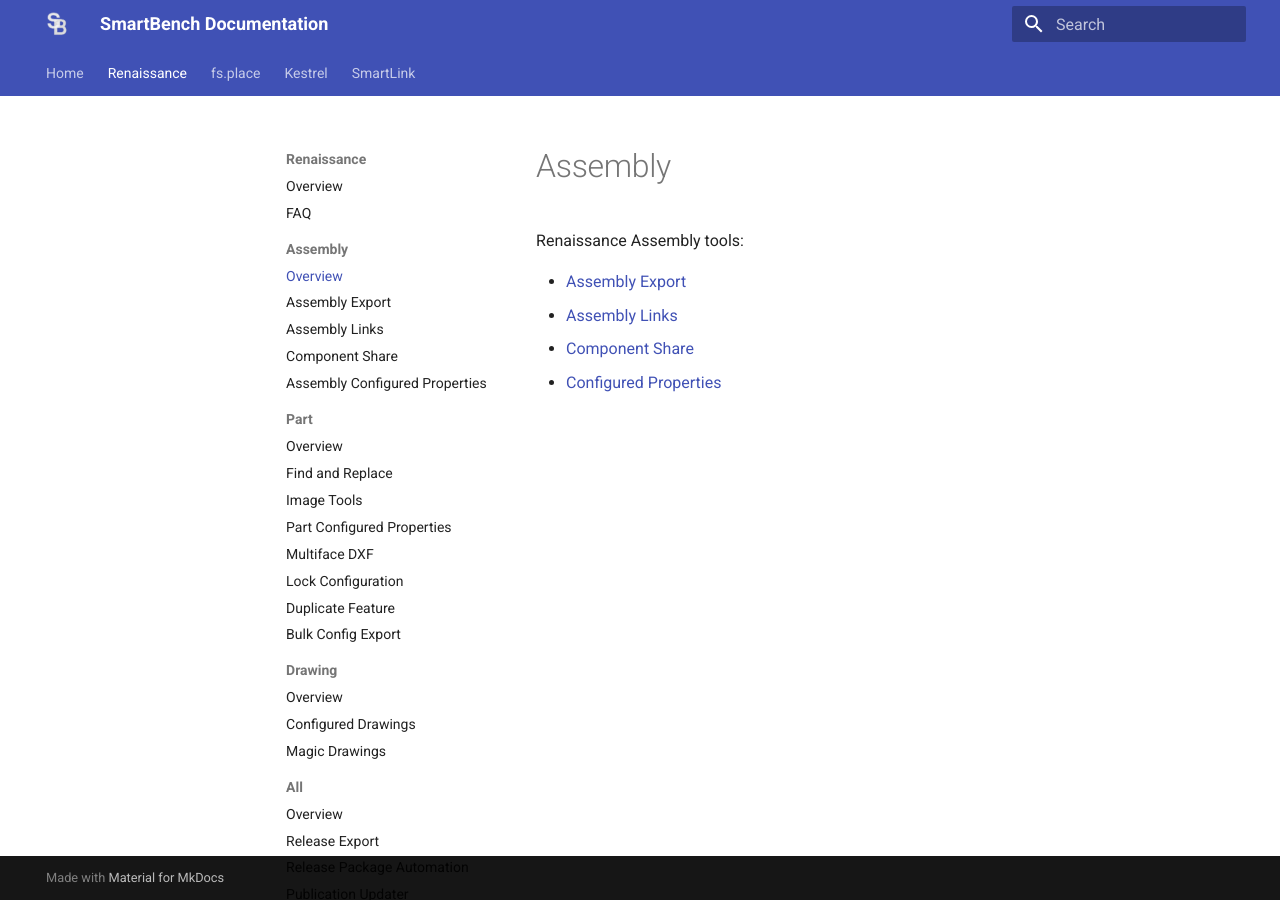
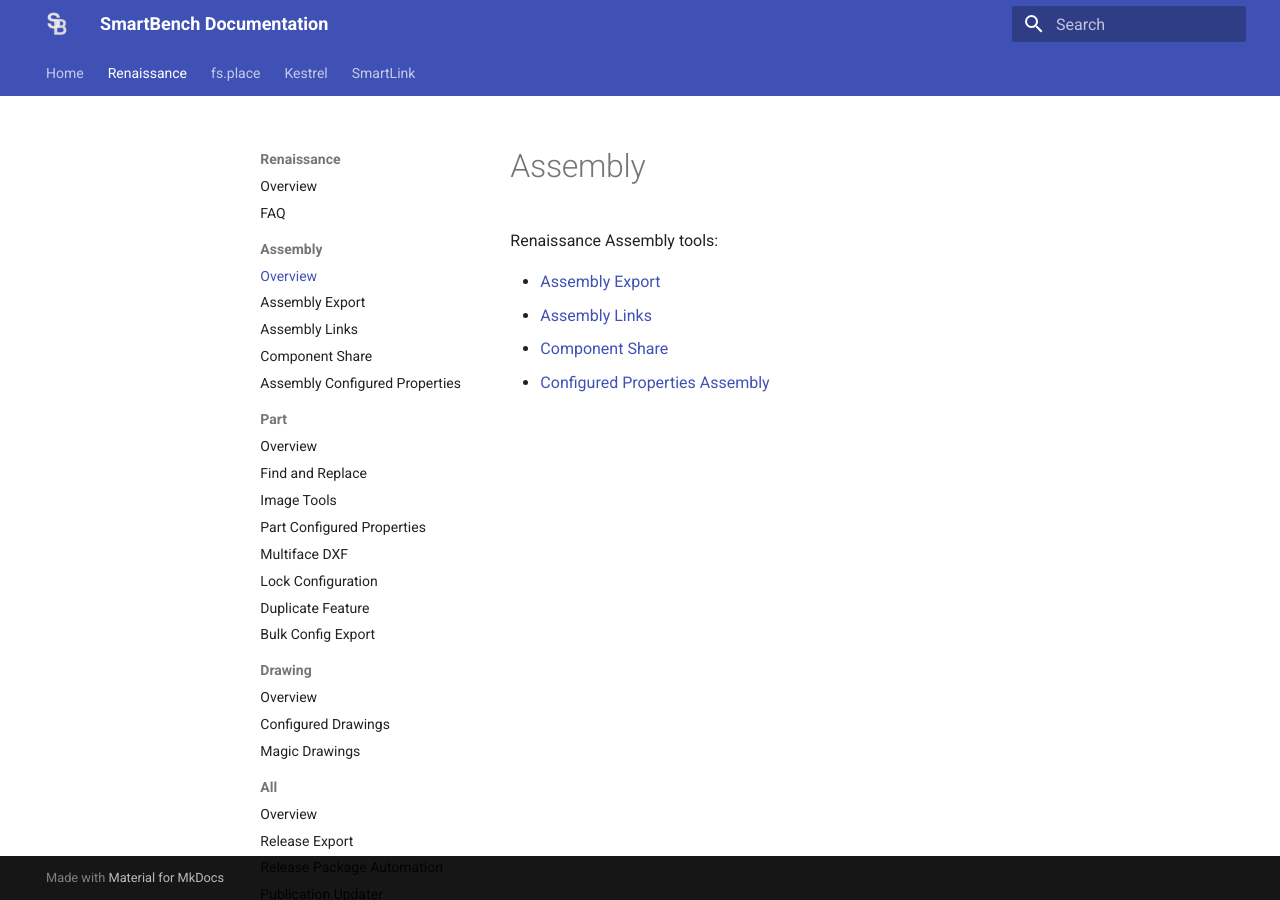
Before and after one commit to SmartBenchSoftware/Documentation, an MkDocs documentation site: the page built from docs/renaissance/assembly/index.md, in a window 1280 px wide. Built offline with MkDocs 1.6.1 and Material for MkDocs 9.7.7, drawn with Linux system fonts in a browser that asks for light colours.

Commit message:
Rename 'Configured Properties' to 'Configured Properties Assembly'

```diff
--- a/docs/renaissance/assembly/index.md
+++ b/docs/renaissance/assembly/index.md
@@ -5,4 +5,4 @@
 - [Assembly Export](assembly-export.md)
 - [Assembly Links](assembly-links.md)
 - [Component Share](component-share.md)
-- [Configured Properties](configured-properties.md)
+- [Configured Properties Assembly](configured-properties.md)
```
